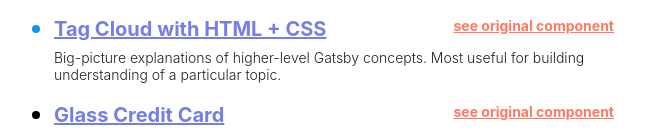
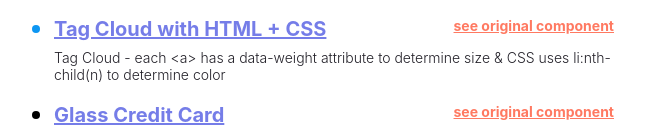
Before and after one commit to Borghese-Gladiator/Cool-Components, a Gatsby site: page / in a window 1280 px wide. Shown: the part 537-673 px from the top of the page, without its empty margins (306-951 px from the left). Built offline with nearby package versions, Linux system fonts and the light colour scheme; Gatsby itself is replaced by a stand-in of ours.

Commit message:
write description

```diff
--- a/src/pages/index.js
+++ b/src/pages/index.js
@@ -86,7 +86,7 @@ const links = [
     url: "/tag_cloud/",
     secondaryURL: "https://dev.to/alvaromontoro/create-a-tag-cloud-with-html-and-css-1e90",
     description:
-      "Big-picture explanations of higher-level Gatsby concepts. Most useful for building understanding of a particular topic.",
+      "Tag Cloud - each <a> has a data-weight attribute to determine size & CSS uses li:nth-child(n) to determine color",
     color: "#0D96F2",
   },
   {
```
